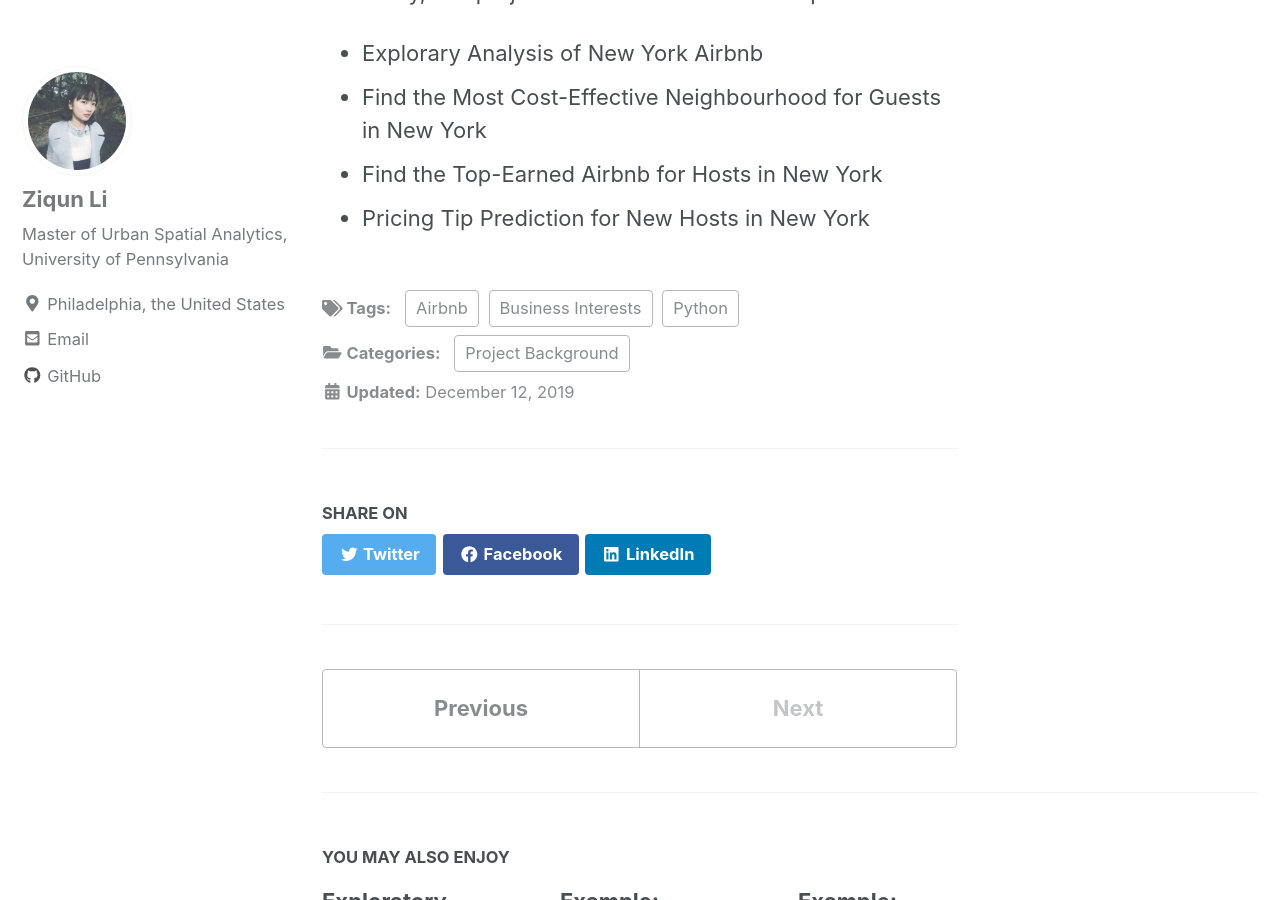
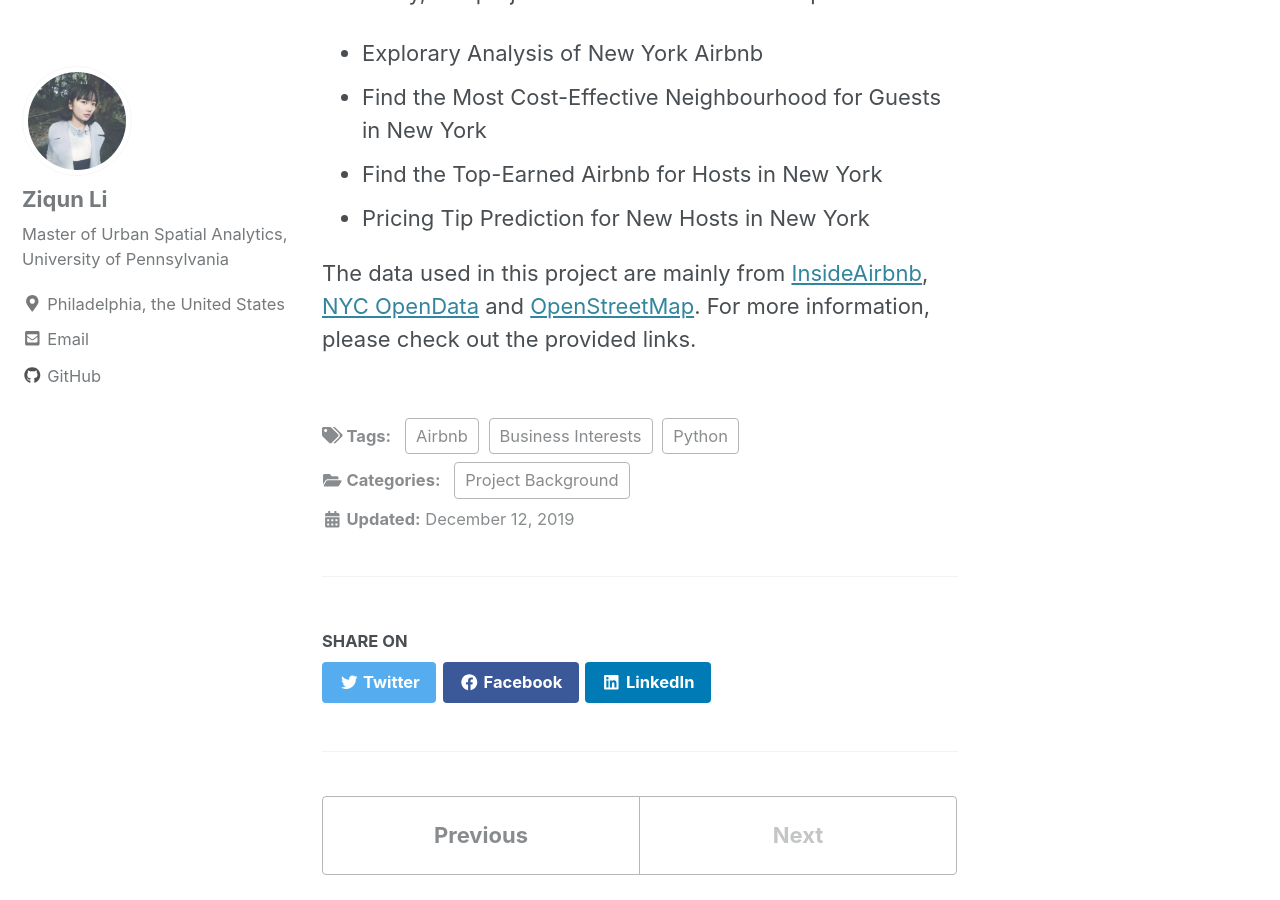
Before and after one commit to liziqun/MUSA620_Final_Project, a Jekyll site: the page built from _posts/2019-12-12-Introduction.md, in a window 1280 px wide and 900 px high, scrolled down 1190 px. Built offline with Jekyll 4.4.1, drawn with Linux system fonts in a browser that asks for light colours; cached includes are drawn as plain includes; nearby versions of some CDN libraries; a script that is not in the unit is left out.

Commit message:
Update 2019-12-12-Introduction.md

```diff
--- a/_posts/2019-12-12-Introduction.md
+++ b/_posts/2019-12-12-Introduction.md
@@ -19,3 +19,9 @@ Generally, this project would be devided into 4 parts:
 - Find the Most Cost-Effective Neighbourhood for Guests in New York
 - Find the Top-Earned Airbnb for Hosts in New York
 - Pricing Tip Prediction for New Hosts in New York
+
+The data used in this project are mainly from [InsideAirbnb][InsideAirbnb], [NYC OpenData][NYC OpenData] and [OpenStreetMap][OpenStreetMap]. For more information, please check out the provided links.
+
+[InsideAirbnb]: http://insideairbnb.com/beijing/?neighbourhood=&filterEntireHomes=false&filterHighlyAvailable=false&filterRecentReviews=false&filterMultiListings=false
+[NYC OpenData]: https://opendata.cityofnewyork.us/
+[OpenStreetMap]: https://www.openstreetmap.org/#map=4/38.01/-95.84
```
